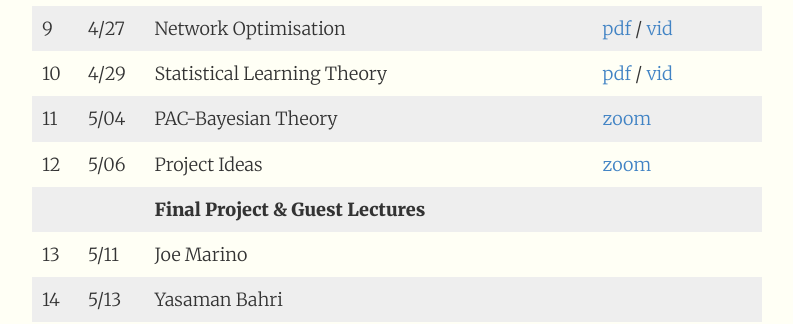
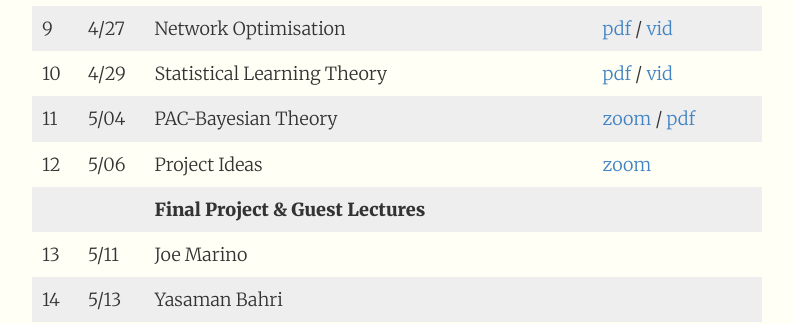
Before and after one commit to 1five9/1five9.github.io, a Jekyll site: the page built from index.md, in a window 1280 px wide and 900 px high, scrolled down 2596 px. Shown: the part 153-477 px from the top of the window, without its empty margins (243-1036 px from the left). Built offline with Jekyll 4.4.1, drawn with Linux system fonts in a browser that asks for light colours.

Commit message:
lec 11 slides"

```diff
--- a/index.md
+++ b/index.md
@@ -83,7 +83,7 @@ The final project will be conducted during the last four weeks of class. Student
 | 8  | 4/22      | Network Function Spaces	              | [pdf](/slides/learning/08.pdf) / [vid](https://caltech.zoom.us/rec/play/bGLQRSJmHAQApPegayj75CteOeBcwFej4CAy9HzmVptMIkRYXnkhj-jLZHKWnw-y1FnUj_vdyAla9dYL.IcLdrTbDGHHyFxC-) / [ipynb](https://github.com/1five9/1five9.github.io/blob/master/slides/learning/08.ipynb)|
 | 9  | 4/27      | Network Optimisation	                  | [pdf](/slides/learning/09.pdf) / [vid](https://caltech.zoom.us/rec/play/rU1nt-YjeJRe6W4nacFoOb-2PZlZJPCZR51HdMM7KXuZ9QEJmSY_qs7HBppFRLVPY_kciq0-zfUunMro.nE0keoLWfmIj-vhd) |
 | 10 | 4/29      | Statistical Learning Theory	          | [pdf](/slides/learning/10.pdf) / [vid](https://caltech.zoom.us/rec/play/ywPwbkJuyGT3gAOTOAd_0DPvwlQHk2Ln7YumVRE72eeG3d9E9tqjECDe84tlZsCMW3euLlLrIm_j6nky.-ogkAxzEAEn6tIwH) |
-| 11 | 5/04      | PAC-Bayesian Theory                    | [zoom](https://caltech.zoom.us/j/83968752246) |
+| 11 | 5/04      | PAC-Bayesian Theory                    | [zoom](https://caltech.zoom.us/j/83968752246) / [pdf](/slides/learning/11.pdf) |
 | 12 | 5/06      | Project Ideas                          | [zoom](https://caltech.zoom.us/j/83968752246) |
 |    |           | **Final Project & Guest Lectures**     |  |
 | 13 | 5/11      | Joe Marino                             |  |
```
Also changed, not shown: 1 other file.
